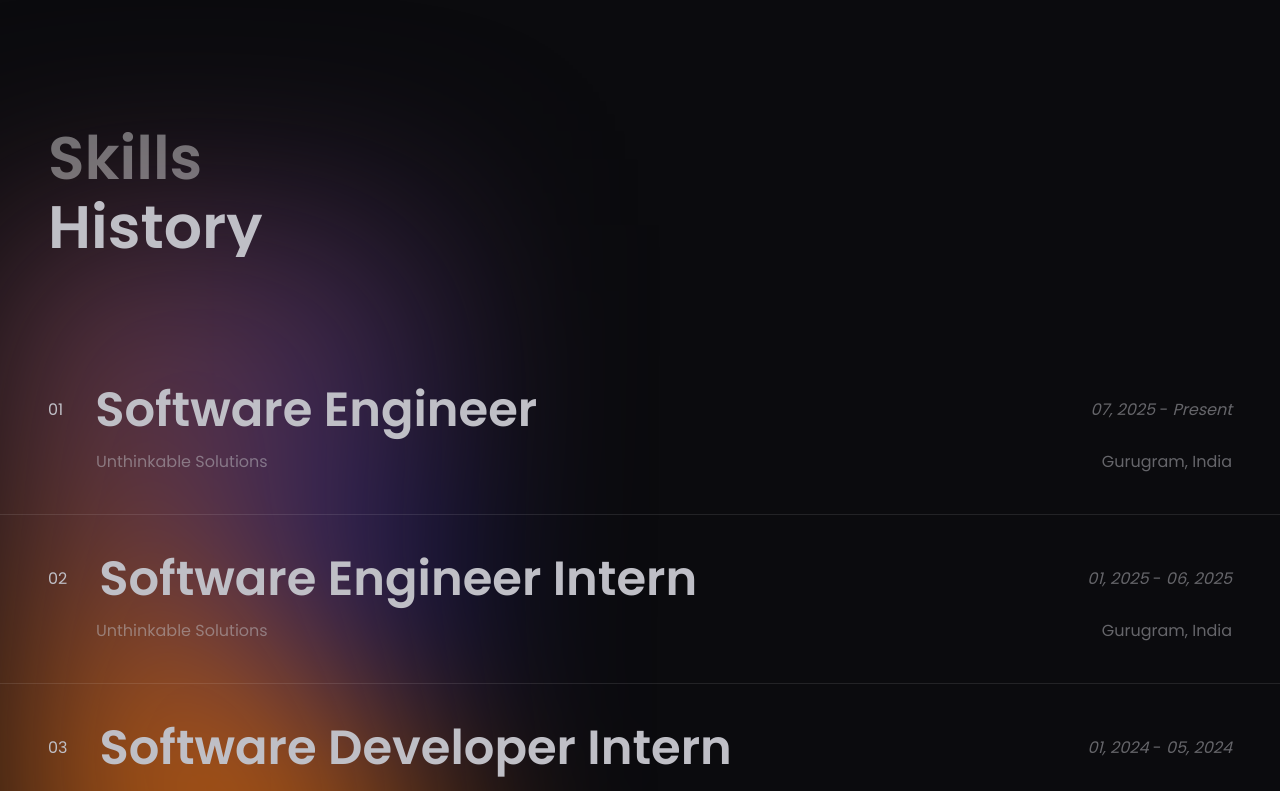
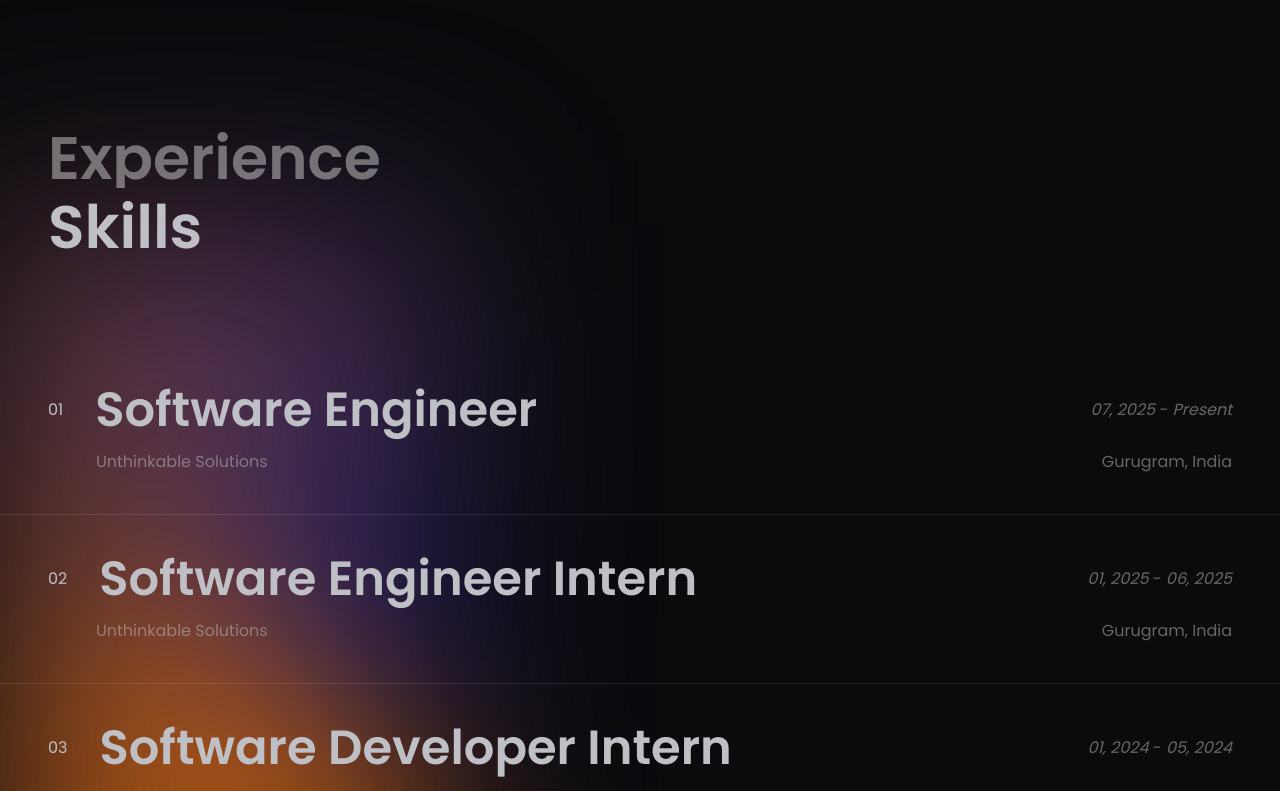
Before and after one commit to DhruvSharma19/Portfolio-Dhruv, a Next.js app: page / in a window 1280 px wide. Shown: the part 1760-2551 px from the top of the page. Built offline with nearby package versions, Linux system fonts and the light colour scheme.

Commit message:
Update experience.tsx

```diff
--- a/src/components/experience.tsx
+++ b/src/components/experience.tsx
@@ -23,9 +23,9 @@ const Experience = ({ timeline }: ExperienceProps) => {
       <span className="blob absolute top-[20%] left-0 w-1/3 h-5/6 blur-[100px] -z-10" />
 
       <SectionHeading className="pl-4 md:px-12 py-20">
-        <SlideIn className="text-white/40">Skills</SlideIn>
+        <SlideIn className="text-white/40">Experience</SlideIn>
         <br />
-        <SlideIn>History</SlideIn>
+        <SlideIn>Skills</SlideIn>
       </SectionHeading>
 
       <div>
```
